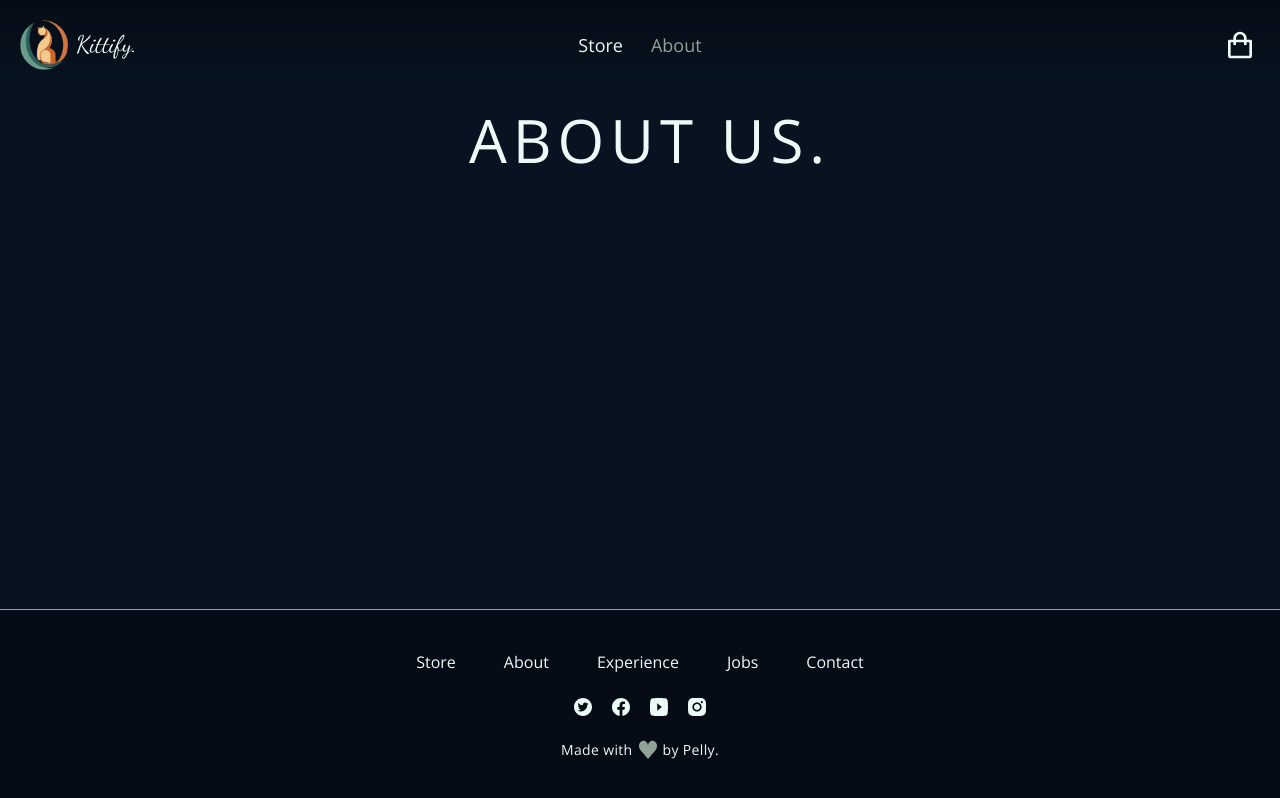
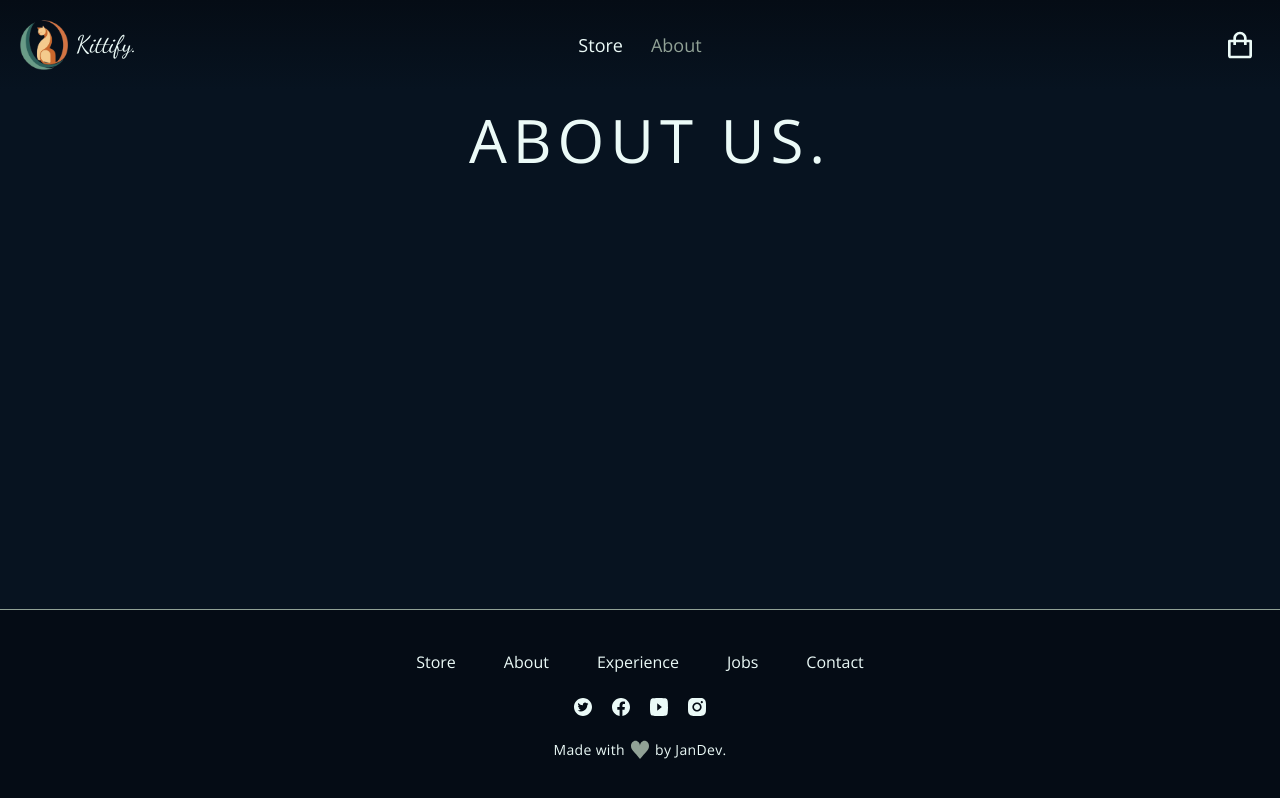
Before and after one commit to jan-peltner/kittify-repo, a React (Vite) app: page /about in a window 1280 px wide. Built offline with nearby package versions, Linux system fonts and the light colour scheme.

Commit message:
Pelly -> JanDev

```diff
--- a/src/components/Footer.tsx
+++ b/src/components/Footer.tsx
@@ -61,7 +61,7 @@ export default function Footer() {
             <p className="flex gap-2 items-center text-hcol text-sm tracking-wide">
                 Made with{" "}
                 <BsFillSuitHeartFill className="fill-btncol scale-x-[1.286] scale-y-[1.5]" />{" "}
-                by Pelly.
+                by JanDev.
             </p>
 
             {/*             <a
```
